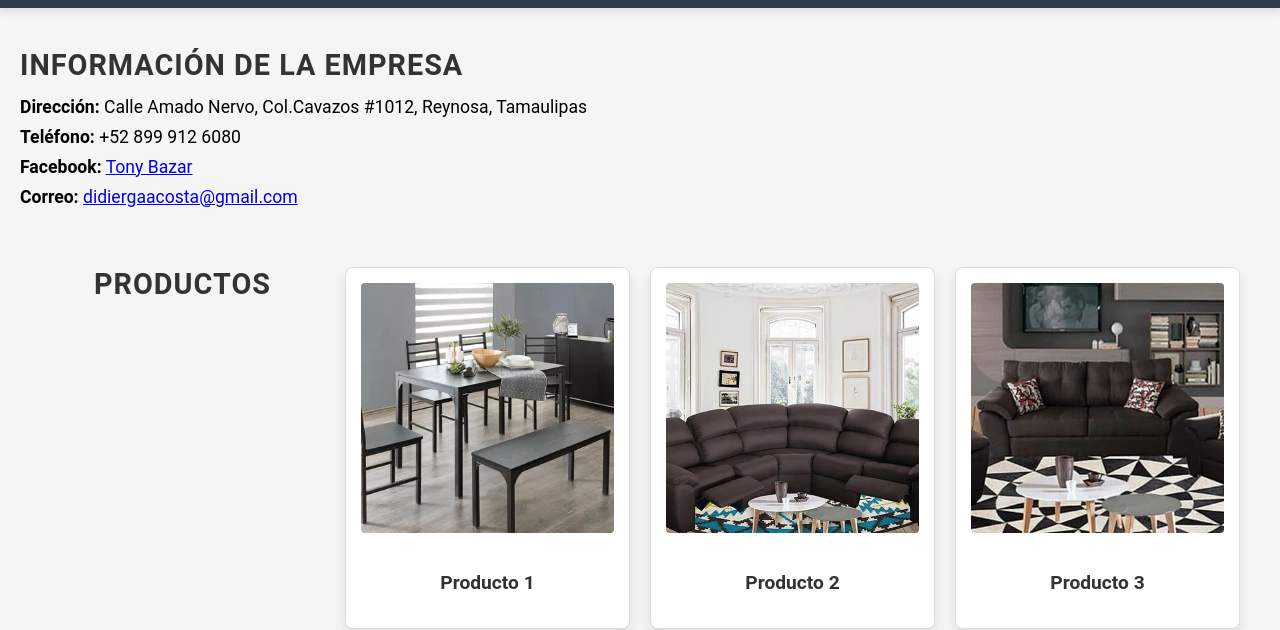
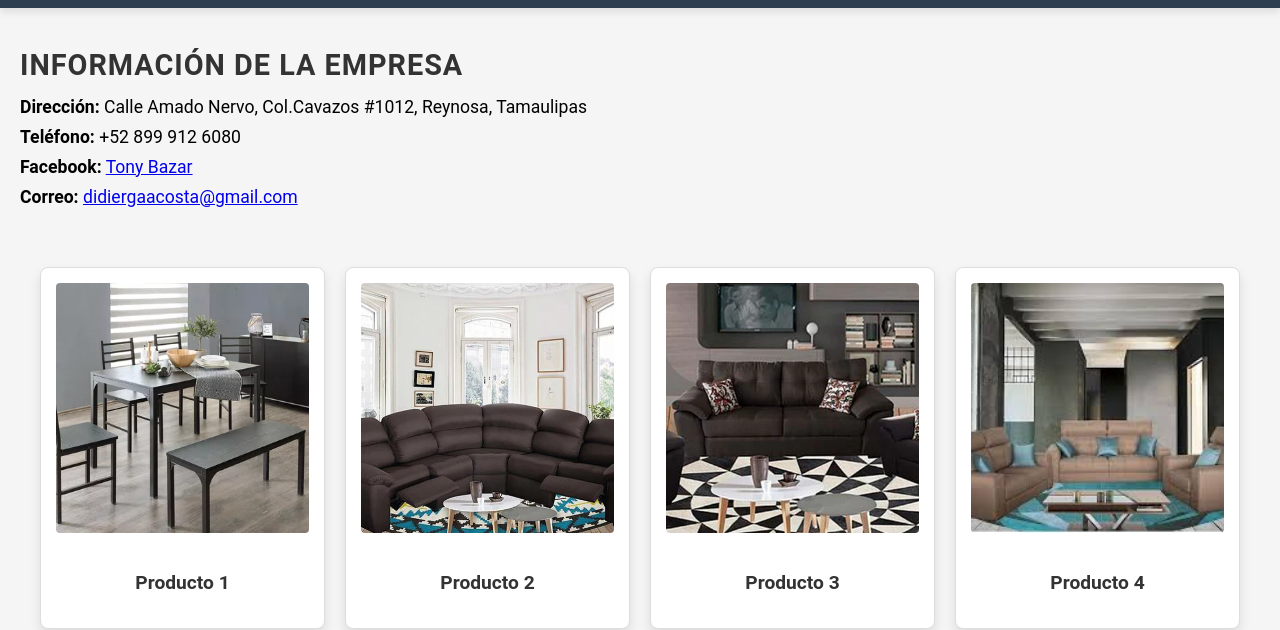
Before and after one commit to DidierGalicia10/MIEMPRESA, a plain HTML site: page index.html in a window 1280 px wide. Shown: the part 323-953 px from the top of the page. Drawn offline with Linux system fonts and the light colour scheme.

Commit message:
Update index.html

```diff
--- a/index.html
+++ b/index.html
@@ -30,7 +30,6 @@
 
 
         <div class="products">
-            <h2>Productos</h2>
             <div class="product"><img src="foto1mesa.webp" alt="Producto 1"><p>Producto 1</p></div>
             <div class="product"><img src="foto2sala.jpg" alt="Producto 2"><p>Producto 2</p></div>
             <div class="product"><img src="foto3sala.webp" alt="Producto 3"><p>Producto 3</p></div>
```
